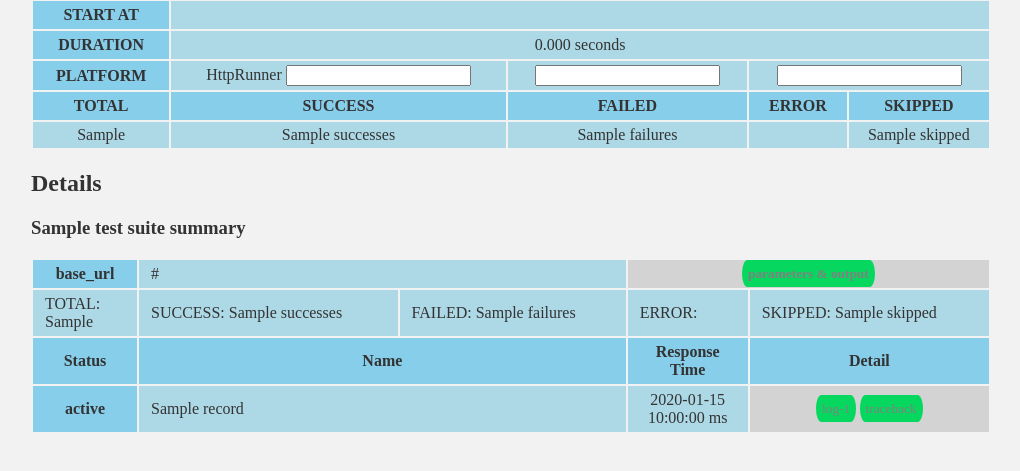
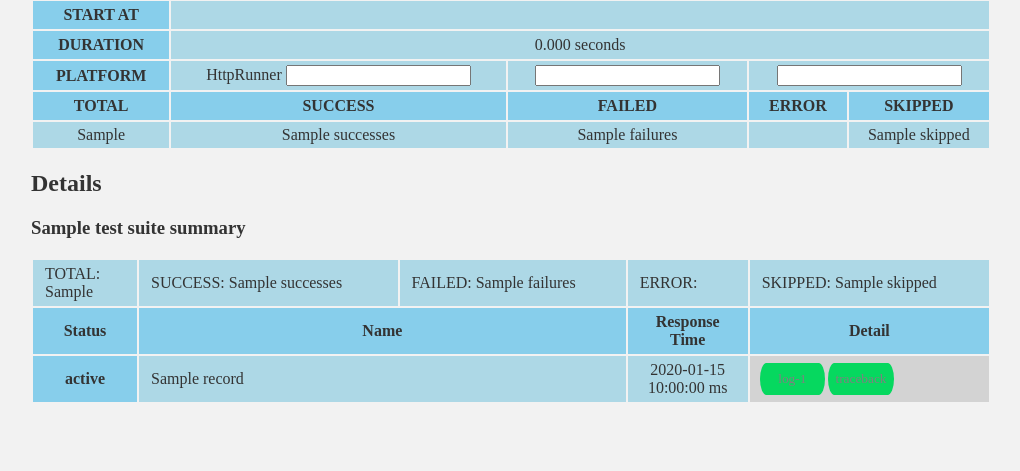
Before and after one commit to TanakitIntR/httprunner4, a Python web app: template httprunner/templates/report_template.html in a window 1280 px wide. Shown: the part 106-577 px from the top of the page, without its empty margins (129-1149 px from the left). Run offline with Jinja, Linux system fonts and the light colour scheme; the template is opened without the code that fills it: most values are stand-ins (such as "Sample title", 1, 10 or a date in 2020); form fields are guessed from the names that the template uses.

Commit message:
update html report template

```diff
--- a/httprunner/templates/report_template.html
+++ b/httprunner/templates/report_template.html
@@ -47,7 +47,8 @@
       background-color: lightgrey;
       font-size: smaller;
       padding: 5px 10px;
-      text-align: center;
+      line-height: 20px;
+      text-align: left;
     }
     .details .success {
       background-color: greenyellow;
@@ -75,6 +76,7 @@
     a.button{
       color: gray;
       text-decoration: none;
+      display: inline-block;
     }
     .button:hover {
       background: #2cffbd;
@@ -90,6 +92,7 @@
       transition: opacity 500ms;
       visibility: hidden;
       opacity: 0;
+      line-height: 25px;
     }
     .overlay:target {
       visibility: visible;
@@ -189,35 +192,6 @@
   <h3>{{test_suite_summary.name}}</h3>
   <table id="suite_{{suite_index}}" class="details">
     <tr>
-      <th>base_url</th>
-      <td colspan="2">{{test_suite_summary.base_url}}</td>
-      <th colspan="2" class="detail">
-        <a class="button" href="#suite_output_{{suite_index}}">parameters & output</a>
-        <div id="suite_output_{{suite_index}}" class="overlay">
-            <div class="popup">
-                <h2>Parameters and Output</h2>
-                <a class="close" href="#suite_{{suite_index}}">&times;</a>
-                <div class="content">
-                  <div style="overflow: auto">
-                      <table>
-                        <tr>
-                          <th>variables</th>
-                          <th>output</th>
-                        </tr>
-                        {% if in_out in test_suite_summary %}
-                        <tr>
-                          <td>{{test_suite_summary.in_out.in}}</td>
-                          <td>{{test_suite_summary.in_out.out}}</td>
-                        </tr>
-                        {% endif %}
-                      </table>
-                  </div>
-                </div>
-            </div>
-        </div>
-      </td>
-    </tr>
-    <tr>
       <td>TOTAL: {{test_suite_summary.stat.testsRun}}</td>
       <td>SUCCESS: {{test_suite_summary.stat.successes}}</td>
       <td>FAILED: {{test_suite_summary.stat.failures}}</td>
@@ -235,7 +209,7 @@
     {% set record_index = "{}_{}".format(suite_index, loop.index) %}
     {% set record_meta_datas = record.meta_datas_expanded %}
     <tr id="record_{{record_index}}">
-      <th class="{{record.status}}" style="width:5em;">{{record.status}}</td>
+      <th class="{{record.status}}" style="width:5em;">{{record.status}}</th>
       <td colspan="2">{{record.name}}</td>
       <td style="text-align:center;width:6em;">{{ record.response_time }} ms</td>
       <td class="detail">
```
